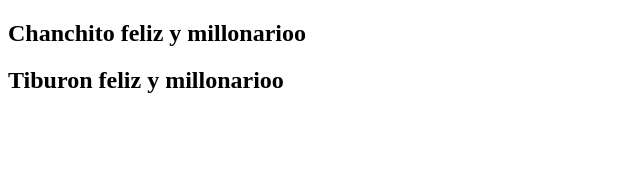
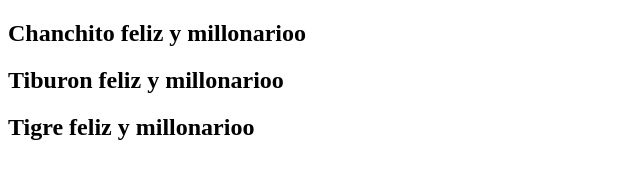
Before and after one commit to santi2D3/dirgit1, a plain HTML site: page index.html in a window 1280 px wide. Shown: the whole page, without its empty margins (0-640 px from the left). Drawn offline with Linux system fonts and the light colour scheme.

Commit message:
modificando index

```diff
--- a/index.html
+++ b/index.html
@@ -10,6 +10,7 @@
 
     <h2>Chanchito feliz y millonarioo</h2>
     <h2>Tiburon feliz y millonarioo</h2>
+    <h2>Tigre feliz y millonarioo</h2>
 
 </body>
 </html>
```
